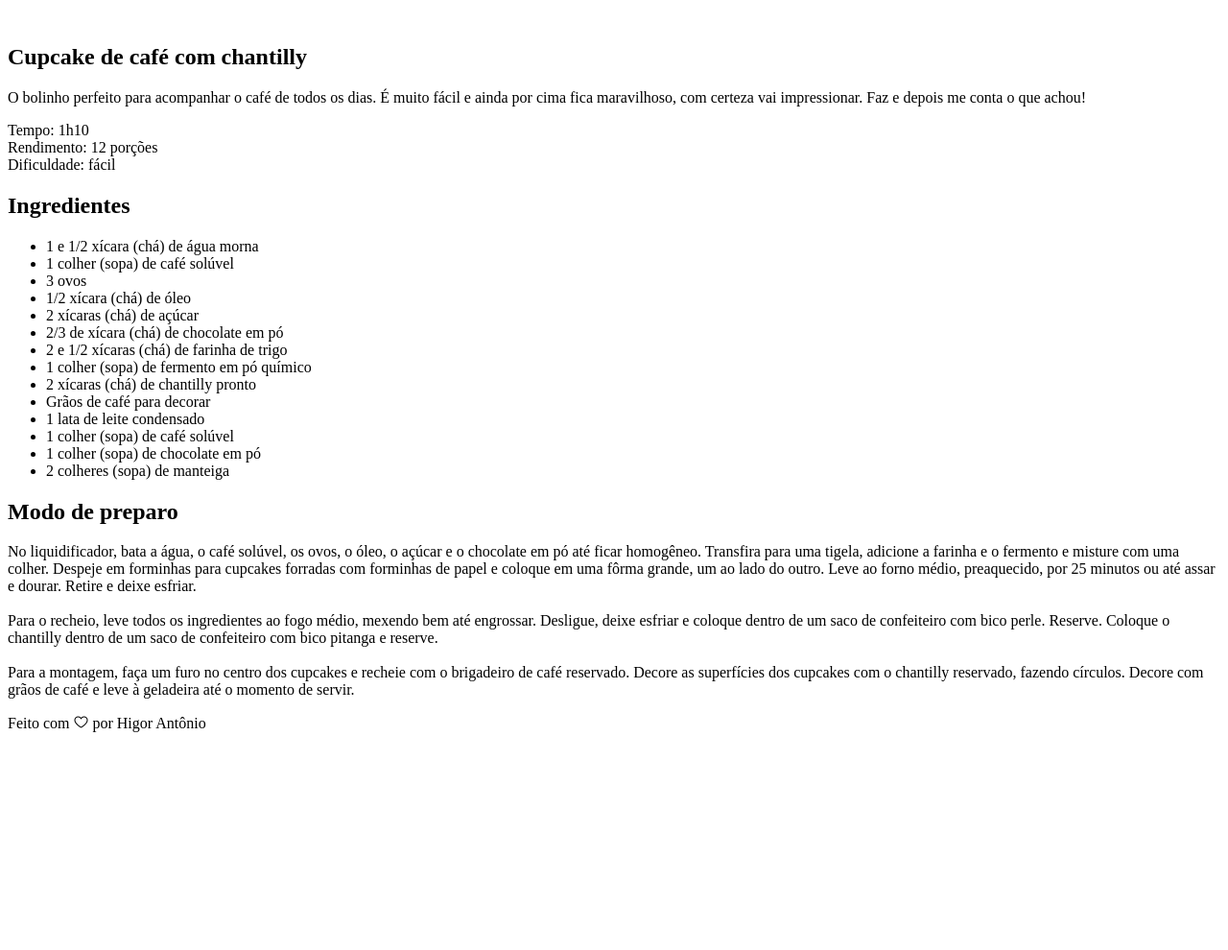
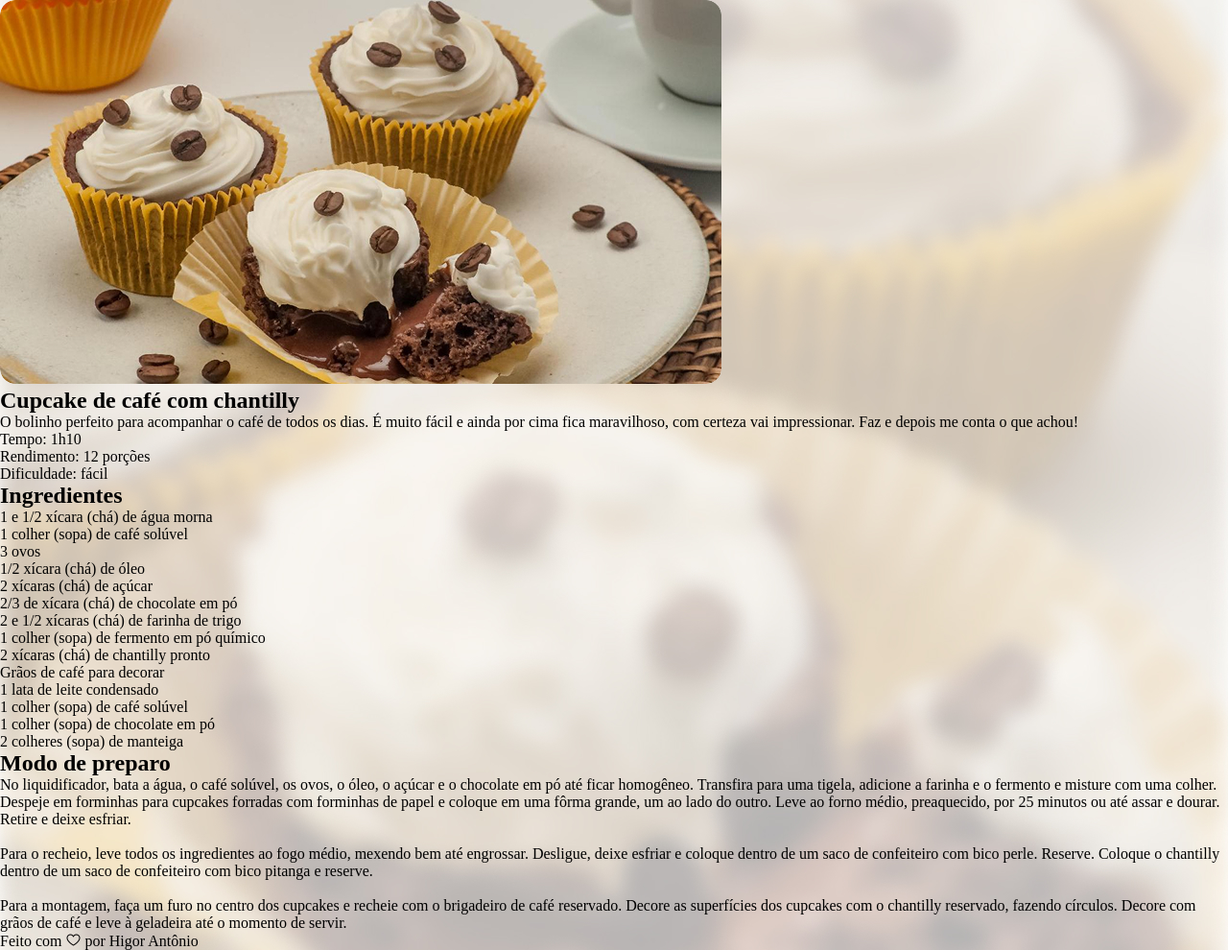
Before and after one commit to HigorAntonio/cupcake-recipe-landing-page, a plain HTML site: page index.html in a window 1280 px wide. Shown: the whole page at 96% size. Before the commit the page ends 800 px from the top, so only its background shows below. Drawn offline with nearby package versions, Linux system fonts and the light colour scheme.

Commit message:
adicionando imagens e style.css

```diff
--- a/index.html
+++ b/index.html
@@ -3,6 +3,7 @@
   <head>
     <meta charset="UTF-8" />
     <meta name="viewport" content="width=device-width, initial-scale=1.0" />
+    <link rel="stylesheet" href="style.css" />
     <title>Página de receita</title>
     <link
       rel="stylesheet"
@@ -17,7 +18,7 @@
   </head>
   <body>
     <div id="page">
-      <img src="" alt="" />
+      <img src="assets/main-image.jpg" alt="Cupcake de café com chantilly" />
       <main>
         <section id="about">
           <h1>Cupcake de café com chantilly</h1>
--- /dev/null
+++ b/style.css
@@ -0,0 +1,16 @@
+* {
+  padding: 0;
+  margin: 0;
+  box-sizing: border-box;
+}
+
+body {
+  background-image: url("assets/bg-image.jpg");
+  background-position: center;
+  background-size: cover;
+  background-repeat: no-repeat;
+}
+
+img {
+  border-radius: calc(16rem / 16);
+}
```
Also changed, not shown: assets/bg-image.jpg (added), assets/main-image.jpg (added).
